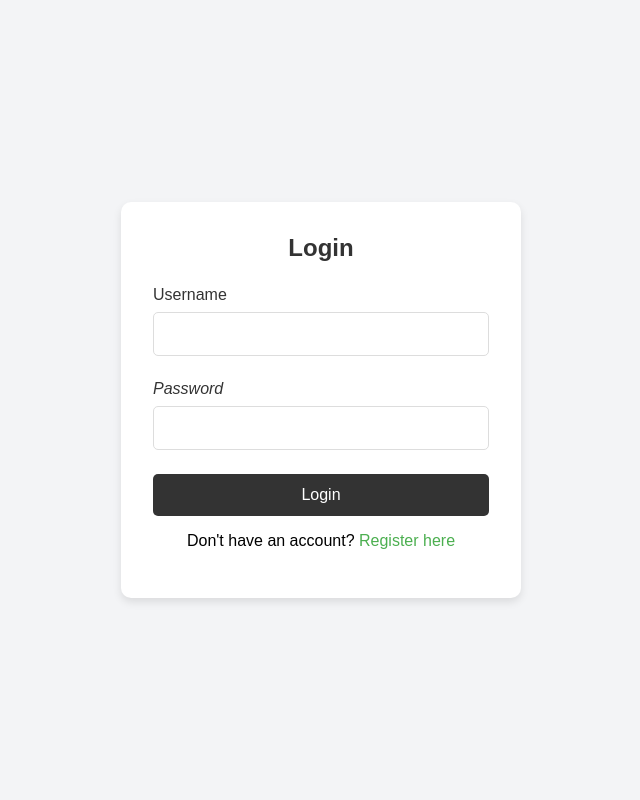
After one commit to wf-rubai/CSE311_project, a PHP site: page /html/login.html in a window 1280 px wide. The commit adds this page. Shown: the whole page, without its empty margins (319-959 px from the left). Run offline with PHP 8.4, Linux system fonts and the light colour scheme.

Commit message:
Rubai baal

```diff
--- /dev/null
+++ b/html/login.html
@@ -0,0 +1,140 @@
+<!DOCTYPE html>
+<html lang="en">
+<head>
+    <meta charset="UTF-8">
+    <meta http-equiv="X-UA-Compatible" content="IE=edge">
+    <meta name="viewport" content="width=device-width, initial-scale=1.0">
+    <title>Login Page</title>
+    <style>
+        * {
+            margin: 0;
+            padding: 0;
+            box-sizing: border-box;
+        }
+
+        body {
+            font-family: Arial, sans-serif;
+            background-color: #f3f4f6;
+            display: flex;
+            justify-content: center;
+            align-items: center;
+            height: 100vh;
+        }
+
+        .login-container {
+            background-color: #ffffff;
+            padding: 2rem;
+            border-radius: 10px;
+            box-shadow: 0 4px 8px rgba(0, 0, 0, 0.1);
+            width: 100%;
+            max-width: 400px;
+        }
+
+        .login-form h2 {
+            text-align: center;
+            margin-bottom: 1.5rem;
+            color: #333;
+        }
+
+        .input-group {
+            margin-bottom: 1.5rem;
+        }
+
+        .input-group label {
+            display: block;
+            margin-bottom: 0.5rem;
+            color: #333;
+        }
+
+        .input-group input {
+            width: 100%;
+            padding: 0.75rem;
+            border: 1px solid #ddd;
+            border-radius: 5px;
+            font-size: 1rem;
+        }
+
+        .login-btn {
+            width: 100%;
+            padding: 0.75rem;
+            background-color: #4caf50;
+            border: none;
+            color: white;
+            font-size: 1rem;
+            border-radius: 5px;
+            cursor: pointer;
+        }
+
+        .login-btn:hover {
+            background-color: #45a049;
+        }
+
+        .register-link {
+            text-align: center;
+            margin-top: 1rem;
+        }
+
+        .register-link a {
+            color: #4caf50;
+            text-decoration: none;
+        }
+
+        .register-link a:hover {
+            text-decoration: underline;
+        }
+
+        .error-message {
+            color: red;
+            text-align: center;
+            margin-top: 1rem;
+        }
+    </style>
+</head>
+<body>
+    <div class="login-container container">
+        <form id="loginForm" class="login-form">
+            <h2>Login</h2>
+            <div class="input-group">
+                <label for="username">Username</label>
+                <input type="text" id="username" name="username" required>
+            </div>
+            <div class="input-group">
+                <i>  <label for="password">Password</label>
+                    <input type="password" id="password" name="password" required></i>
+
+            </div>
+            <button type="submit" class="login-btn" style="background-color: #333;">Login</button>
+            <p class="register-link">Don't have an account? <a href="signup.html">Register here</a></p>
+            <p class="error-message" id="errorMessage"></p>
+        </form>
+    </div>
+
+    <script>
+        document.getElementById('loginForm').addEventListener('submit', function(e) {
+            e.preventDefault();
+
+            // Clear any previous error message
+            const errorMessage = document.getElementById('errorMessage');
+            errorMessage.textContent = '';
+
+            // Get form values
+            const username = document.getElementById('username').value;
+            const password = document.getElementById('password').value;
+
+            // Basic validation
+            if (!username || !password) {
+                errorMessage.textContent = 'Both fields are required!';
+                return;
+            }
+
+            // Simulate form submission (replace with actual server-side login logic)
+            if (username === 'admin' && password === 'password123') {
+                alert('Login successful!');
+                window.location.href = 'dashboard.php'; // Replace with actual redirection
+            } else {
+                errorMessage.textContent = 'Invalid username or password!';
+            }
+        });
+    </script>
+</body>
+</html>
--- a/index.php
+++ b/index.php
@@ -1,3 +1,3 @@
 <?php
-header("Location: ../html/index.html");
+header("Location: ../html/login.html");
 exit();
```
Also changed, not shown: html/signup.html (added, +169 -0 lines).
